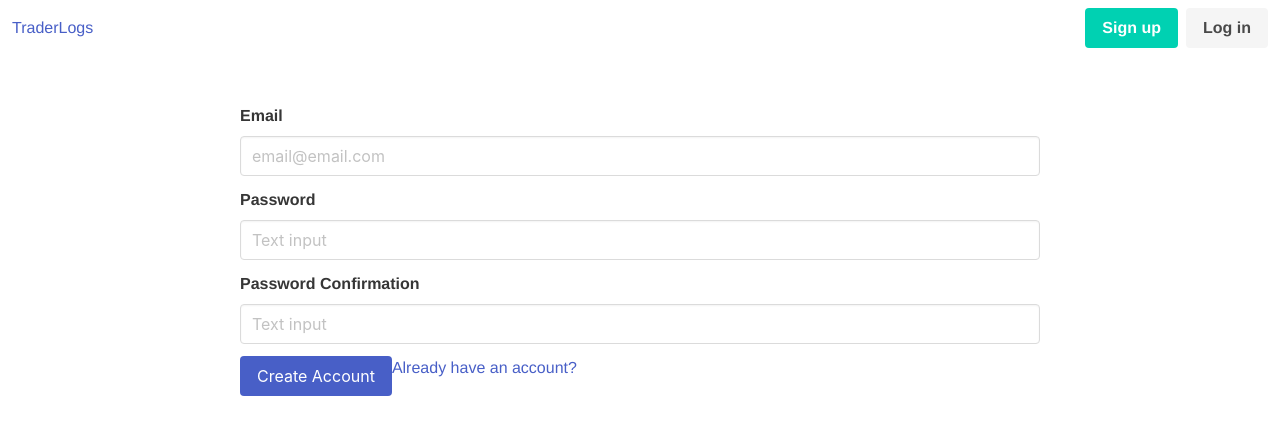
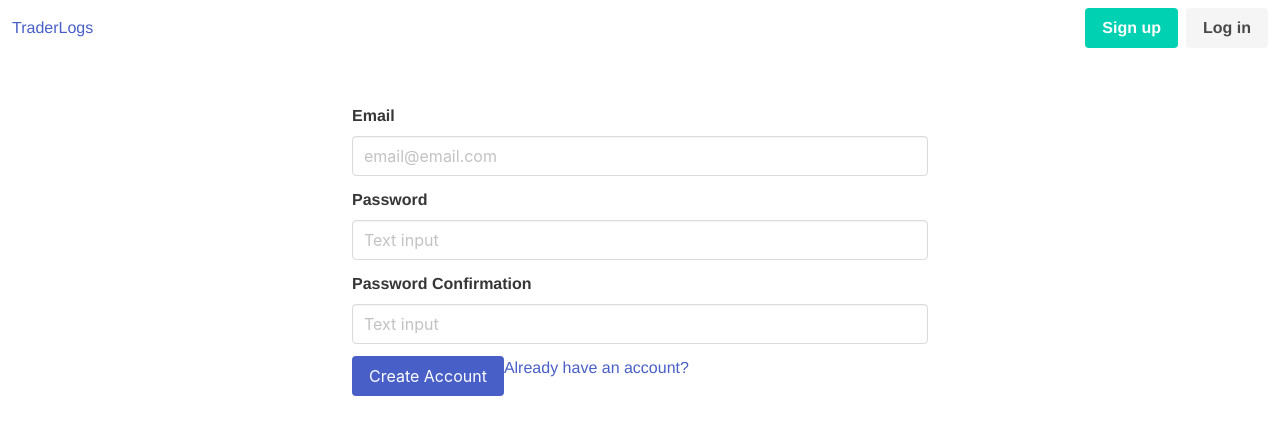
Before and after one commit to artbaker82/traderlogs-frontend, a Vue app: page /register in a window 1280 px wide. Shown: the top 434 px of the page. Built offline with nearby package versions, Linux system fonts and the light colour scheme.

Commit message:
added bumla mixin

```diff
--- a/src/App.vue
+++ b/src/App.vue
@@ -26,8 +26,4 @@
     -webkit-font-smoothing: antialiased;
     -moz-osx-font-smoothing: grayscale;
   }
-  #user-creds-container {
-    margin: 3rem 15rem 10rem 15rem;
-  }
-
 </style>
--- a/src/assets/main.scss
+++ b/src/assets/main.scss
@@ -1,3 +1,16 @@
 //example of custom bulma elements
 // $primary: blue
 @import "~bulma/bulma";
+
+$breakpoint: 930px;
+$large-breakpoint: 1200px;
+
+.user-creds-container {
+  @include from($breakpoint) {
+    margin: 3rem 15rem 10rem 15rem;
+  }
+
+  @include from($large-breakpoint) {
+    margin: 3rem 20rem 10rem 20rem;
+  }
+}
--- a/src/views/Login.vue
+++ b/src/views/Login.vue
@@ -1,5 +1,6 @@
 <template>
-  <div id="user-creds-container">
+  <div class="container is-fluid">
+    <div class="user-creds-container">
 
     <div class="field">
       <label class="label">Email</label>
@@ -19,7 +20,7 @@
       <button class="button is-link" @click="handleLogin">Login</button>
       <router-link to="/Register">Or sign up here</router-link>
     </div>
-
+  </div>
   </div>
 </template>
 
--- a/src/views/Register.vue
+++ b/src/views/Register.vue
@@ -1,5 +1,6 @@
 <template>
-    <div id="user-creds-container">
+    <div class="container is-fluid">
+      <div class="user-creds-container">
 
         <div class="field">
           <label class="label">Email</label>
@@ -25,6 +26,7 @@
         <div class="control">
           <button class="button is-link" @click="handleRegistration">Create Account</button>
           <router-link to="/Login">Already have an account?</router-link>
+        </div>
     </div>
   </div>
 </template>
```
Lines whose indentation alone changed are shown as unchanged.
